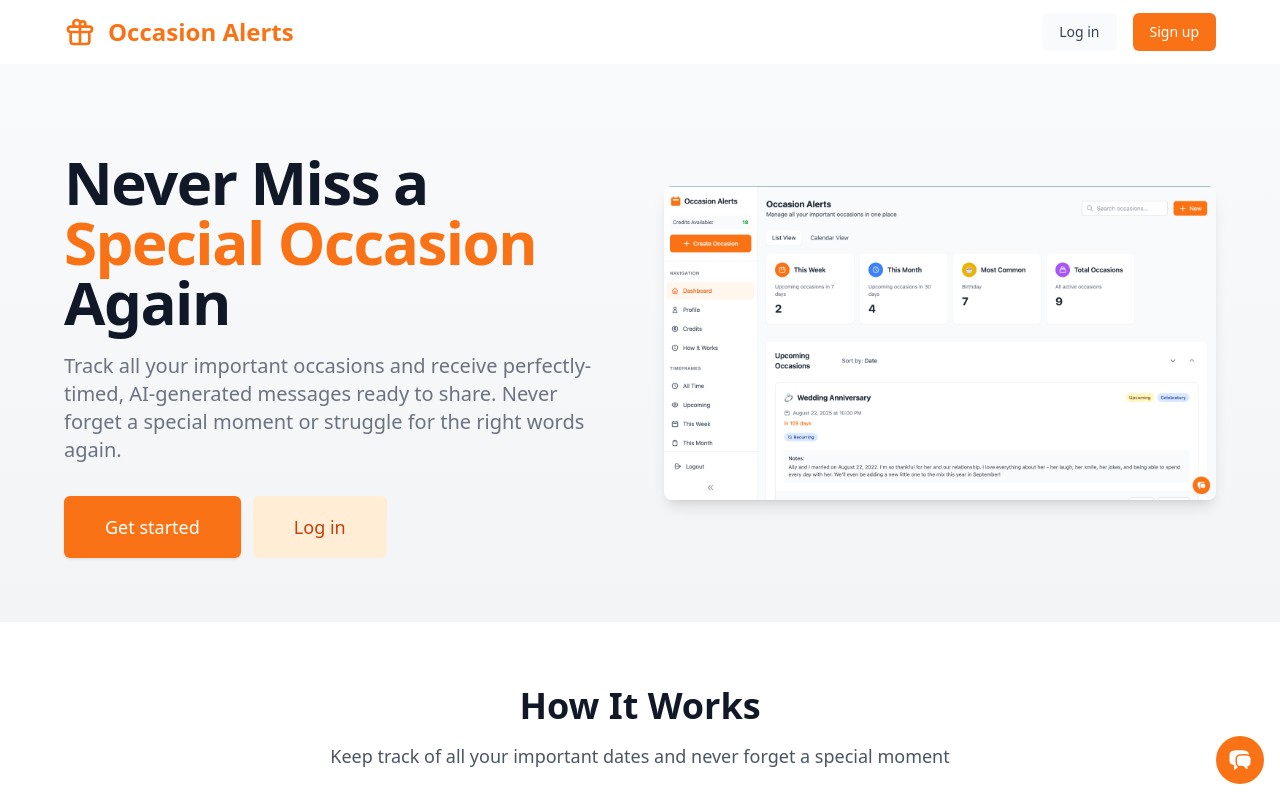
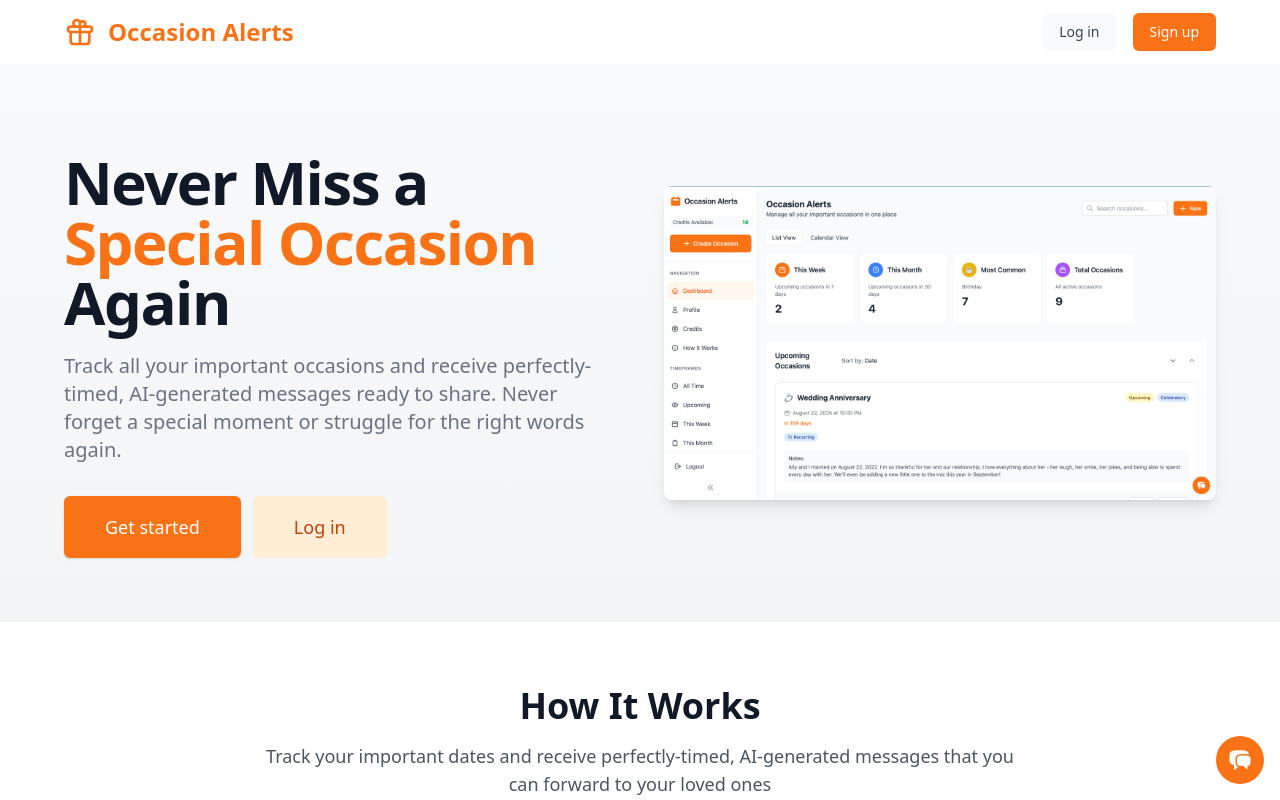
Before and after one commit to alindenberg/occasions-fe, a Next.js app: page / in a window 1280 px wide. Shown: the top 800 px of the page. Built offline with nearby package versions, Linux system fonts and the light colour scheme; no server answers.

Commit message:
refactor: update messaging on How It Works section on OccasionsPage

```diff
--- a/src/pages/index.tsx
+++ b/src/pages/index.tsx
@@ -292,7 +292,7 @@ export default function OccasionsPage({ initialOccasions }: { initialOccasions:
               <div className="text-center mb-12">
                 <h2 className="text-3xl font-bold text-gray-900 sm:text-4xl">How It Works</h2>
                 <p className="mt-4 text-lg text-gray-600 max-w-3xl mx-auto">
-                  Keep track of all your important dates and never forget a special moment
+                  Track your important dates and receive perfectly-timed, AI-generated messages that you can forward to your loved ones
                 </p>
               </div>
 
```
